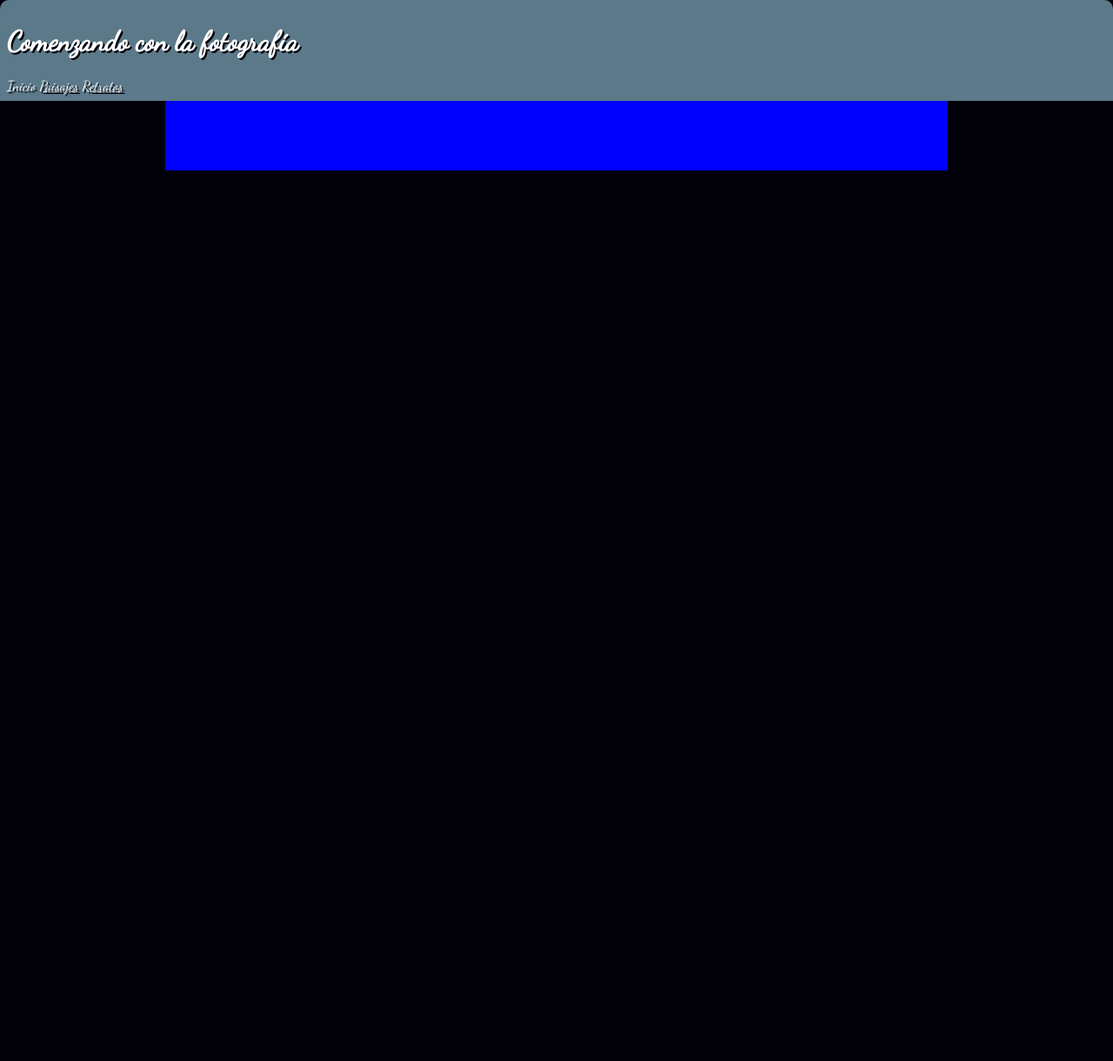
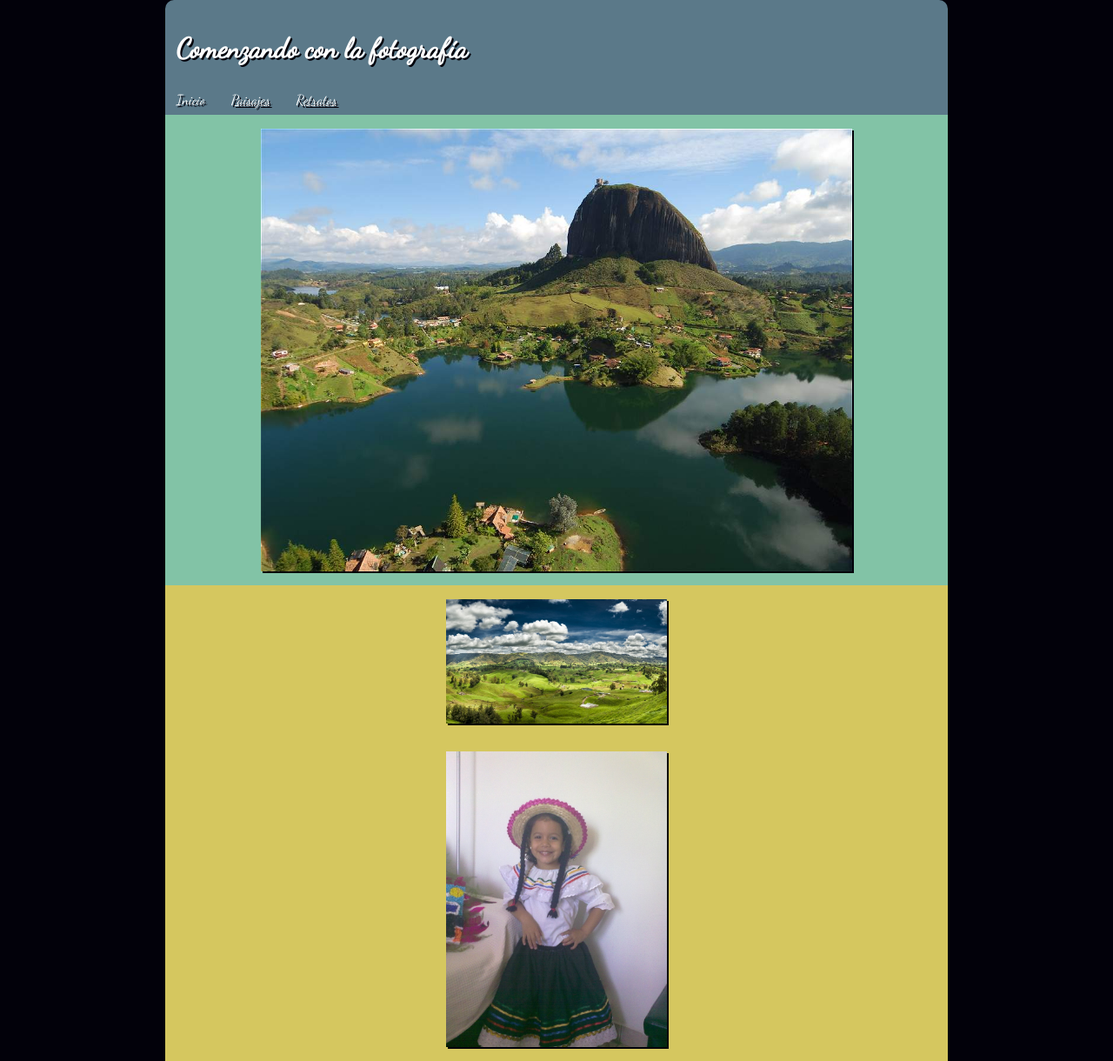
Before and after one commit to soydetrapito/CSSyDisenoWebResponsive_Juan_Montoya, a plain HTML site: page index.html in a window 1280 px wide. Shown: the whole page at 87% size. Before the commit the page ends 800 px from the top, so only its background shows below. Drawn offline with Linux system fonts and the light colour scheme.

Commit message:
Adicion de imagenes en index, falta organizar las secundarias

```diff
--- a/css/estilos.css
+++ b/css/estilos.css
@@ -4,14 +4,17 @@ body{
   margin: 0 ;
 }
 
-header {
+#cabecera {
   background-color: #5b7989;
   border-radius: 10px 10px 0px 0px;
-  padding: 0.5em;
+  padding: 0.5em 0;
+  margin-left: auto;
+  margin-right: auto;
 }
 
-header > h1{
+#cabecera > h1{
   text-align: left;
+  padding: 1vh 1vw;
 }
 
 #titulo{
@@ -28,28 +31,33 @@ header > h1{
 
 #navegacion > a{
   color: white;
+  padding: 1vh 1vw;
 }
 
 img{
   box-shadow: 2px 2px #02010a;
 }
 
-#contenido{
-  height: 10vh;
+#seccion_principal{
+  background-color: #82c3a6;
+  margin-left: auto;
+  margin-right: auto;
+}
+
+#seccion_secundaria{
+  background-color: #d5c75f;
   margin-left: auto;
   margin-right: auto;
 }
 
 @media (min-width: 900px) {
-  #contenido{
-    background-color: blue;
+  #seccion_principal, #cabecera, #seccion_secundaria{
     width: 900px;
   }
 }
 
 @media (max-width:900px) {
-  #contenido{
-    background-color: green;
+  #seccion_principal, #cabecera, #seccion_secundaria{
     width:100%;
   }
   #navegacion{
@@ -63,3 +71,23 @@ img{
 #actual{
   text-decoration: none;
 }
+
+#articulo_principal {
+  padding: 2vh 2vw;
+}
+
+#articulo_principal > img{
+  display: block;
+  margin: auto;
+  width: 80%;
+}
+
+.articulo_secundario{
+  padding: 2vh 2vw;
+}
+
+.articulo_secundario > img{
+  display: block;
+  margin: auto;
+  width: 30%;
+}
--- a/index.html
+++ b/index.html
@@ -8,7 +8,7 @@
     <link href="https://fonts.googleapis.com/css?family=Dancing+Script" rel="stylesheet">
   </head>
   <body>
-    <header>
+    <header id="cabecera">
       <h1 id="titulo">
         Comenzando con la fotografía
       </h1>
@@ -19,7 +19,19 @@
       </nav>
     </header>
     <div id="contenido">
-
+      <section id="seccion_principal">
+        <article id="articulo_principal">
+          <img src="imagenes/imagen_principal.jpg" alt="Imagen Principal">
+        </article>
+      </section>
+      <section id="seccion_secundaria">
+        <article class="articulo_secundario">
+          <img src="imagenes/imagen_secundaria_paisaje.jpg" alt="Imagen Secundaria Paisaje">
+        </article>
+        <article class="articulo_secundario">
+          <img src="imagenes/imagen_secundaria_retrato.jpg" alt="Imagen Secundaria Retrato">
+        </article>
+      </section>
     </div>
     <footer>
 
```
Also changed, not shown: imagenes/imagen_principal.jpg (added), imagenes/imagen_secundaria_paisaje.jpg (added), imagenes/imagen_secundaria_retrato.jpg (added).
